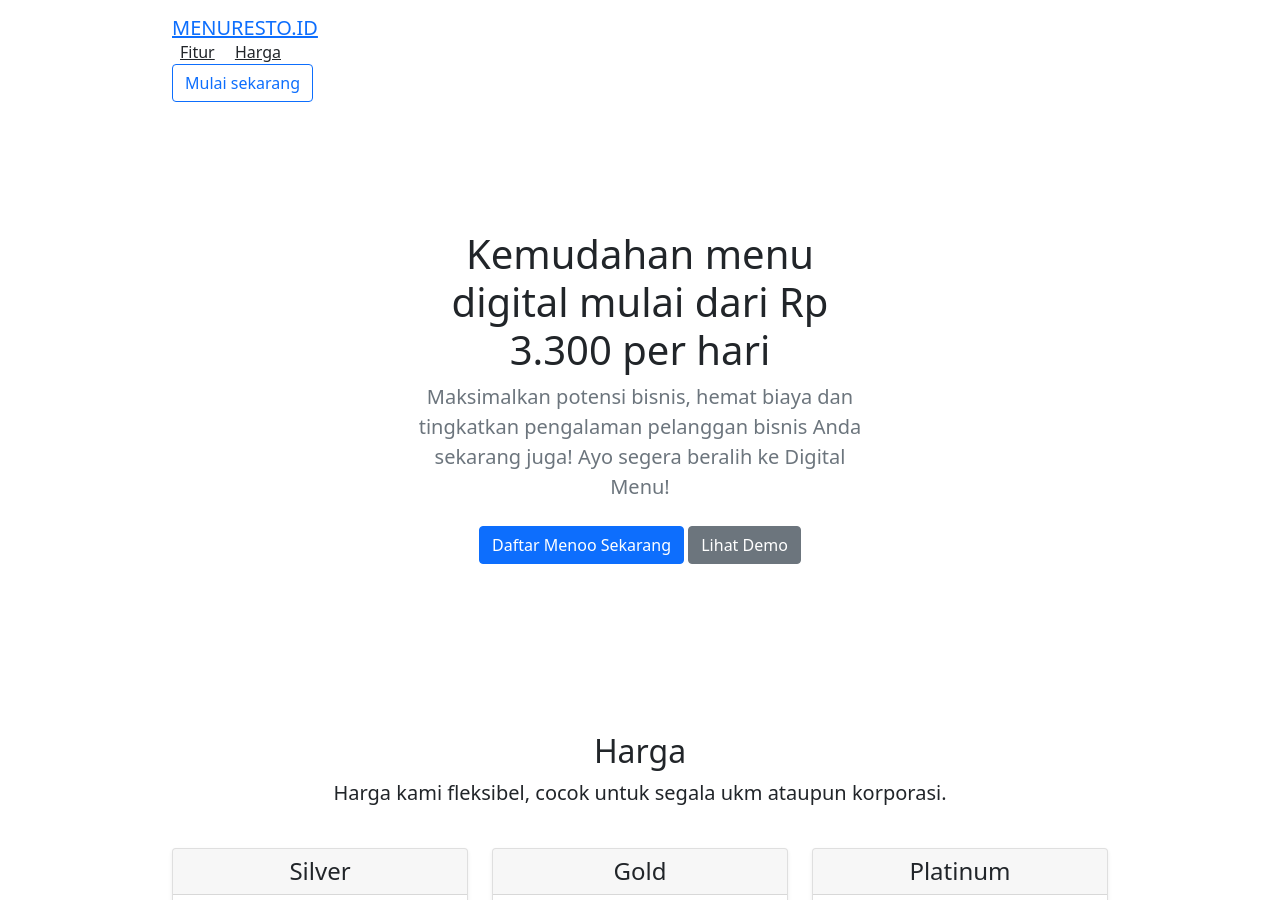
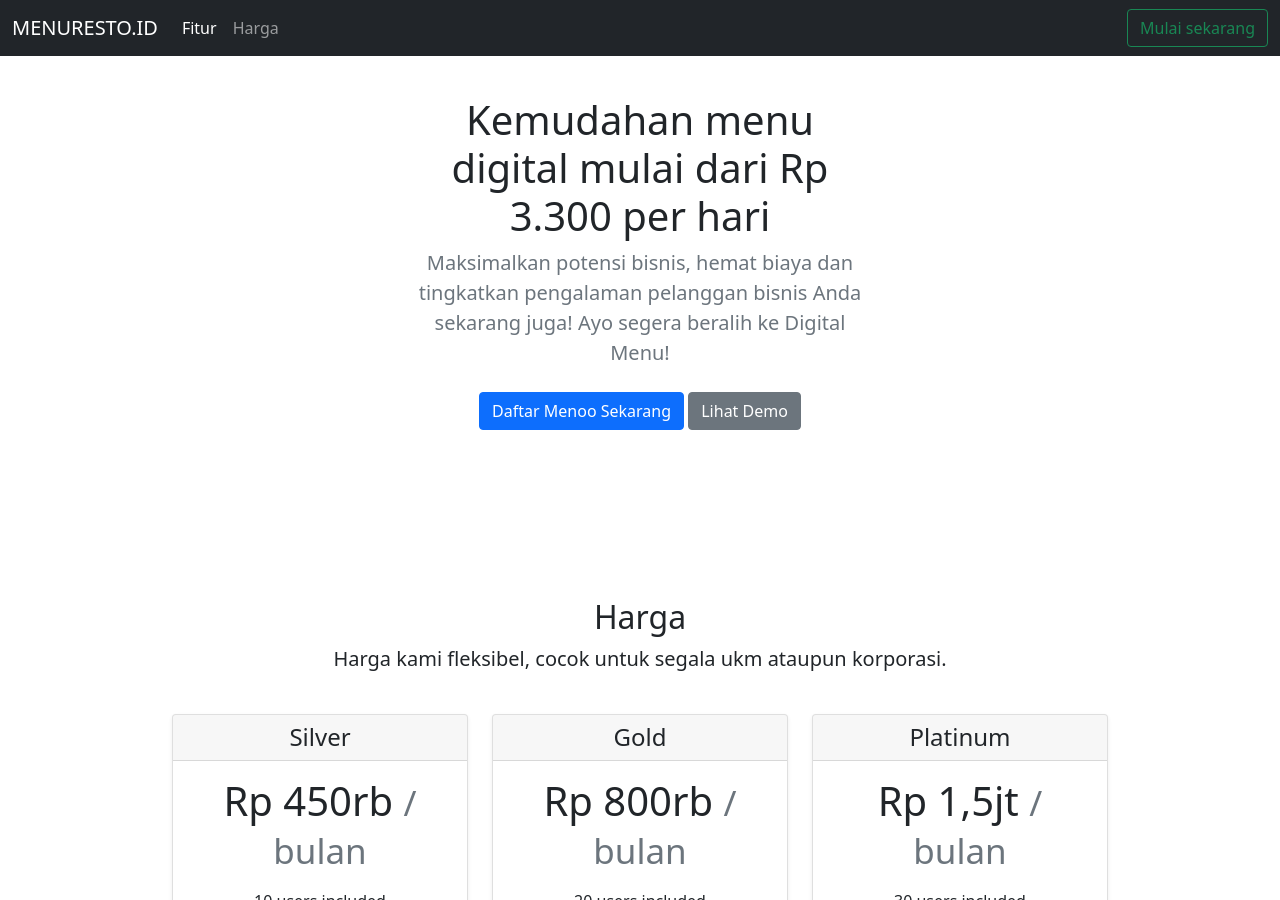
Before and after one commit to kemtol/menuresto, a Jekyll site: the page built from index.html, in a window 1280 px wide and 900 px high. Built offline with Jekyll 4.4.1, drawn with Linux system fonts in a browser that asks for light colours; nearby versions of some CDN libraries.

Commit message:
add header

```diff
--- a/_layouts/default.html
+++ b/_layouts/default.html
@@ -27,7 +27,6 @@
         }
       }
 
-
       .container {
         max-width: 960px;
       }
@@ -47,16 +46,28 @@
     </div>
   </section>
 
-  <header class="d-flex flex-column flex-md-row align-items-center p-3 px-md-4 mb-3 bg-body">
-    <div class="container">
-      <p class="h5 my-0 me-md-auto fw-normal"><a href="{{ site.baseurl }}/">{{ site.name }}</a></p>
-      <nav class="my-2 my-md-0 me-md-3">
-        <a class="p-2 text-dark" href="{{ site.baseurl }}/about">Fitur</a>
-        <a class="p-2 text-dark" href="{{ site.baseurl }}/">Harga</a>
-      </nav>
-      <a class="btn btn-outline-primary" href="#">Mulai sekarang</a>
+  <nav class="navbar navbar-expand-md navbar-dark bg-dark fixed-top">
+    <div class="container-fluid">
+      <a class="navbar-brand" href="{{ site.baseurl }}/">{{ site.name }}</a>
+      <button class="navbar-toggler" type="button" data-bs-toggle="collapse" data-bs-target="#navbarsExampleDefault" aria-controls="navbarsExampleDefault" aria-expanded="false" aria-label="Toggle navigation">
+        <span class="navbar-toggler-icon"></span>
+      </button>
+
+      <div class="collapse navbar-collapse" id="navbarsExampleDefault">
+        <ul class="navbar-nav me-auto mb-2 mb-md-0">
+          <li class="nav-item">
+            <a class="nav-link active" aria-current="page" href="{{ site.baseurl }}/about">Fitur</a>
+          </li>
+          <li class="nav-item">
+            <a class="nav-link" href="{{ site.baseurl }}/">Harga</a>
+          </li>
+        </ul>
+        <form class="d-flex">
+          <button class="btn btn-outline-success" type="submit">Mulai sekarang</button>
+        </form>
+      </div>
     </div>
-  </header>
+  </nav>
 
   <section class="py-5 text-center">
     <div class="container">
```
